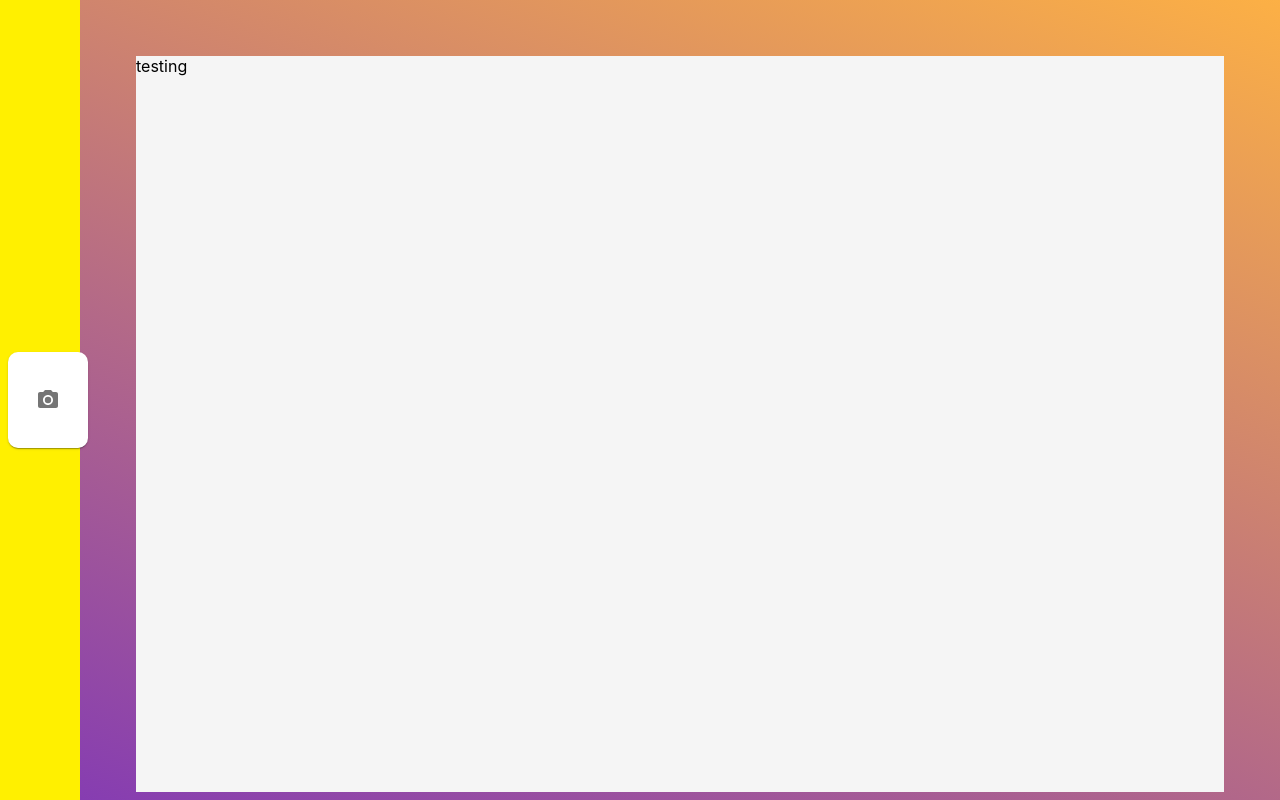
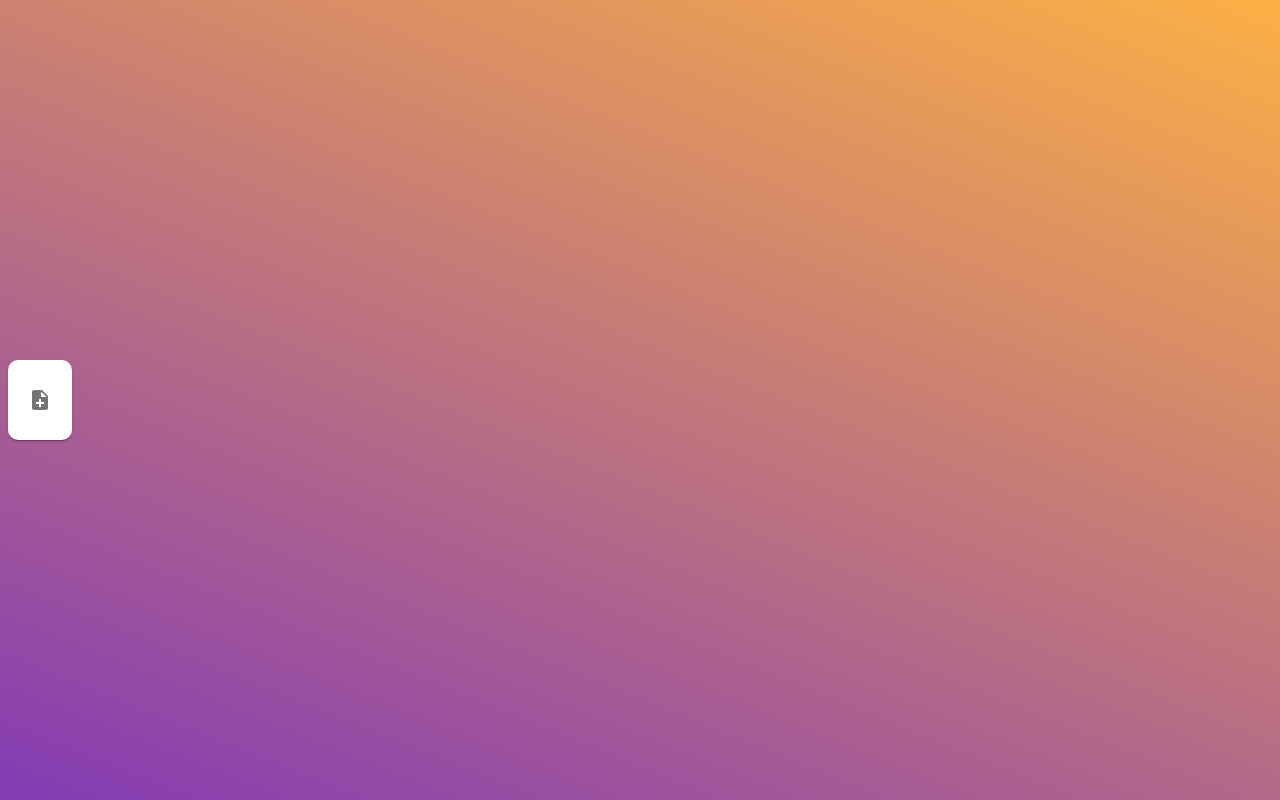
Before and after one commit to herrmondlicht/engine-fe, a React (Create React App) app: page / in a window 1280 px wide. Built offline with nearby package versions, Linux system fonts and the light colour scheme; the HTML template or start-up script is replaced by a standard one.

Commit message:
feat(addCar): Add feature to add new car and customer (WIP)

```diff
--- /dev/null
+++ b/src/components/CarAndCustomerForm/AddCar.js
@@ -0,0 +1,81 @@
+import React from "react";
+import {
+  Paper,
+  Grid,
+  Typography,
+  makeStyles,
+  TextField
+} from "@material-ui/core";
+
+const useStyles = makeStyles(theme => ({
+  formWrapper: {
+    padding: theme.spacing(2)
+  },
+  formItem: {
+    marginTop: theme.spacing(2)
+  }
+}));
+
+export default () => {
+  const classes = useStyles();
+  return (
+    <Paper variant="outlined">
+      <Grid container alignContent="center">
+        <Grid
+          container
+          item
+          sm={12}
+          justify="center"
+          className={classes.formWrapper}
+        >
+          <Typography variant="h4">Adicionar novo veículo</Typography>
+        </Grid>
+        <Grid
+          container
+          item
+          sm={12}
+          direction="column"
+          className={classes.formWrapper}
+        >
+          {/* form */}
+          <Grid item className={classes.formItem}>
+            <TextField
+              label="E-mail"
+              data-testid="LoginFormContainer_Email"
+              fullWidth
+              size="small"
+              variant="outlined"
+            ></TextField>
+          </Grid>
+          <Grid item className={classes.formItem}>
+            <TextField
+              label="E-mail"
+              data-testid="LoginFormContainer_Email"
+              fullWidth
+              size="small"
+              variant="outlined"
+            ></TextField>
+          </Grid>
+          <Grid item className={classes.formItem}>
+            <TextField
+              label="E-mail"
+              data-testid="LoginFormContainer_Email"
+              fullWidth
+              size="small"
+              variant="outlined"
+            ></TextField>
+          </Grid>
+          <Grid item className={classes.formItem}>
+            <TextField
+              label="E-mail"
+              data-testid="LoginFormContainer_Email"
+              fullWidth
+              size="small"
+              variant="outlined"
+            ></TextField>
+          </Grid>
+        </Grid>
+      </Grid>
+    </Paper>
+  );
+};
--- /dev/null
+++ b/src/components/CarAndCustomerForm/AddCarAndCustomer.js
@@ -0,0 +1,20 @@
+import React from "react";
+import { Paper, Grid, useTheme } from "@material-ui/core";
+import AddCar from "./AddCar";
+import AddCustomer from "./AddCustomer";
+
+export default function() {
+  const theme = useTheme();
+  return (
+    <Paper style={{ padding: theme.spacing(4) }}>
+      <Grid container direction="row" spacing={4} justify="center">
+        <Grid item xs={6}>
+          <AddCar />
+        </Grid>
+        <Grid item xs={6}>
+          <AddCustomer />
+        </Grid>
+      </Grid>
+    </Paper>
+  );
+}
--- /dev/null
+++ b/src/components/CarAndCustomerForm/AddCustomer.js
@@ -0,0 +1,10 @@
+import React from "react";
+import { Paper, Grid } from "@material-ui/core";
+
+export default () => {
+  return (
+    <Paper variant="outlined">
+      <div style={{ minHeight: "100px" }}></div>
+    </Paper>
+  );
+};
--- a/src/components/HomePage/HomePage.js
+++ b/src/components/HomePage/HomePage.js
@@ -1,6 +1,10 @@
 import React from "react";
 import { Grid, makeStyles } from "@material-ui/core";
 import SideMenu from "../SideMenu/SideMenu";
+import { Route, useRouteMatch, Switch } from "react-router-dom";
+
+import appRoutes from "../../utils/appRoutes";
+import AuthorizedRoute from "../AuthorizedRoute";
 
 const useStyles = makeStyles(theme => ({
   homePageContainer: {
@@ -11,18 +15,18 @@ const useStyles = makeStyles(theme => ({
   mainPage: {
     height: "100%",
     width: "100%",
-    [theme.breakpoints.between("xs", "sm")]: {
+    [theme.breakpoints.down("sm")]: {
       flexDirection: "column-reverse"
     }
   },
-  leftMenu: {
+  menu: {
     [theme.breakpoints.between("md", "xl")]: {
       width: theme.spacing(10),
       flexBasis: theme.spacing(10),
       padding: theme.spacing(1),
       height: "100vh"
     },
-    [theme.breakpoints.between("xs", "md")]: {
+    [theme.breakpoints.down("sm")]: {
       width: "100vw",
       padding: theme.spacing(1),
       height: theme.mixins.toolbar.minHeight
@@ -32,32 +36,50 @@ const useStyles = makeStyles(theme => ({
     flex: 1,
     margin: `${theme.spacing(7)}px ${theme.spacing(7)}px ${theme.spacing(
       1
-    )}px ${theme.spacing(7)}px`
+    )}px ${theme.spacing(7)}px`,
+    [theme.breakpoints.down("sm")]: {
+      margin: 0
+    }
   }
 }));
 
 export const createHomePage = () => {
   const HomePage = () => {
     const classes = useStyles();
+    const match = useRouteMatch();
+    const { login, home, ...routes } = appRoutes;
     return (
       <div
         data-testid="HomePageContainer"
         className={classes.homePageContainer}
       >
         <Grid className={classes.mainPage} container>
-          <Grid
-            className={classes.leftMenu}
-            item
-            style={{ background: "#FFF000" }}
-          >
+          <Grid className={classes.menu} item>
             <SideMenu />
           </Grid>
-          <Grid
-            className={classes.container}
-            item
-            style={{ background: "#F5f5f5" }}
-          >
-            testing
+          <Grid className={classes.container} item>
+            <Switch>
+              {Object.values(routes).map(route => {
+                if (route.isLocked)
+                  return (
+                    <AuthorizedRoute
+                      key={route.name}
+                      {...route}
+                      path={`${match.path}${route.path}`}
+                    />
+                  );
+                else
+                  return (
+                    <Route
+                      exact={route.exact}
+                      key={route.name}
+                      path={`${match.path}${route.path}`}
+                    >
+                      <route.Component />
+                    </Route>
+                  );
+              })}
+            </Switch>
           </Grid>
         </Grid>
       </div>
--- a/src/components/SideMenu/SideMenu.js
+++ b/src/components/SideMenu/SideMenu.js
@@ -1,7 +1,7 @@
-import React, { useEffect } from "react";
-import { useLocation } from "react-router-dom";
+import React from "react";
 import { makeStyles, Grid, Paper, IconButton } from "@material-ui/core";
-import DeleteIcon from "@material-ui/icons/PhotoCamera";
+import { NoteAdd } from "@material-ui/icons";
+import { Link } from "react-router-dom";
 
 const useStyles = makeStyles(theme => ({
   sideMenuContainer: {
@@ -12,7 +12,6 @@ const useStyles = makeStyles(theme => ({
   sideMenu: {
     minHeight: theme.spacing(10),
     width: `100%`,
-    padding: theme.spacing(1),
     display: "flex",
     flexDirection: "column",
     justifyContent: "center",
@@ -33,8 +32,13 @@ export const createSideMenu = () => {
       >
         <Paper className={classes.sideMenu}>
           <Grid item container justify="center">
-            <IconButton aria-label="delete" width={50}>
-              <DeleteIcon />
+            <IconButton
+              aria-label="delete"
+              width={50}
+              component={Link}
+              to="/addnewcar"
+            >
+              <NoteAdd />
             </IconButton>
           </Grid>
         </Paper>
```
